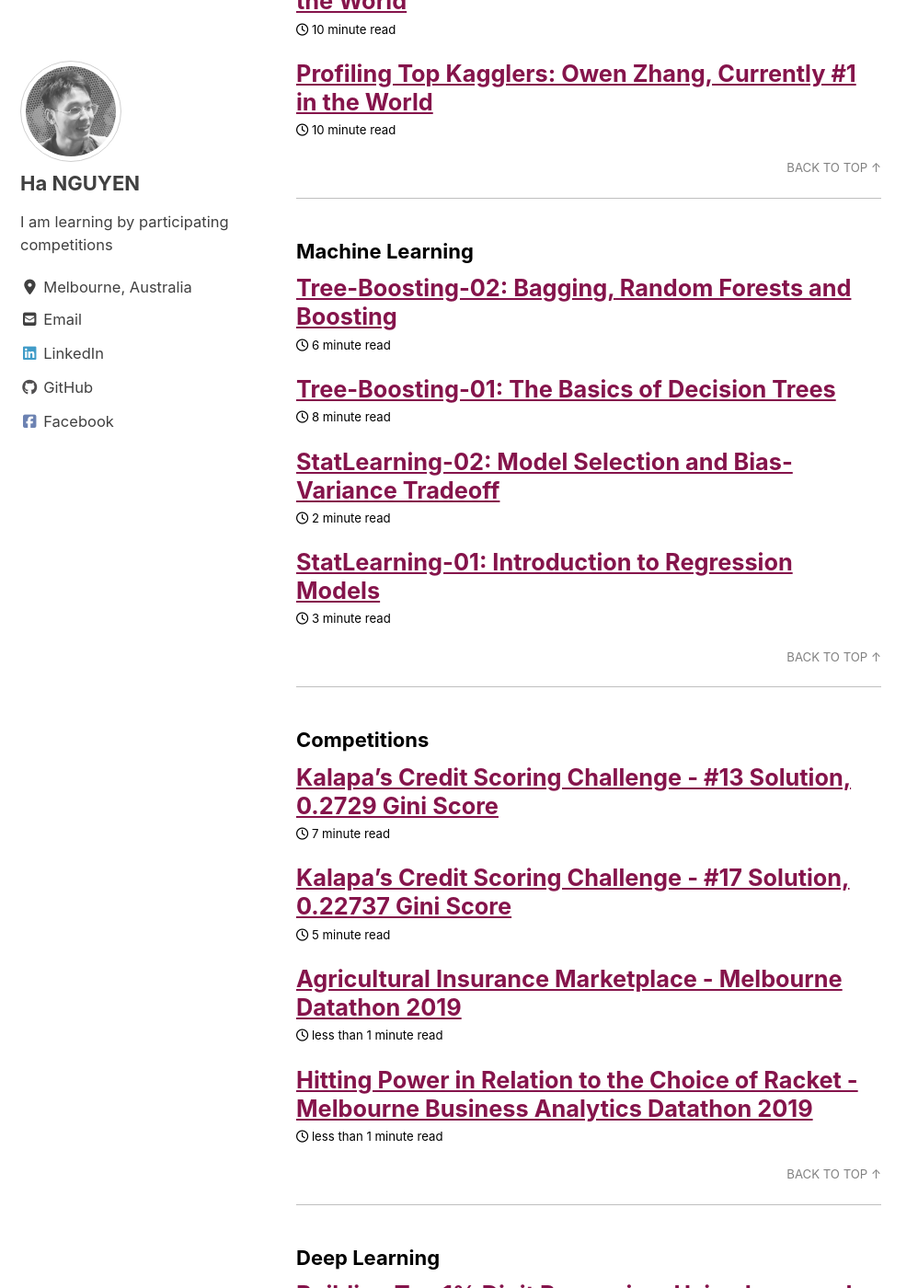
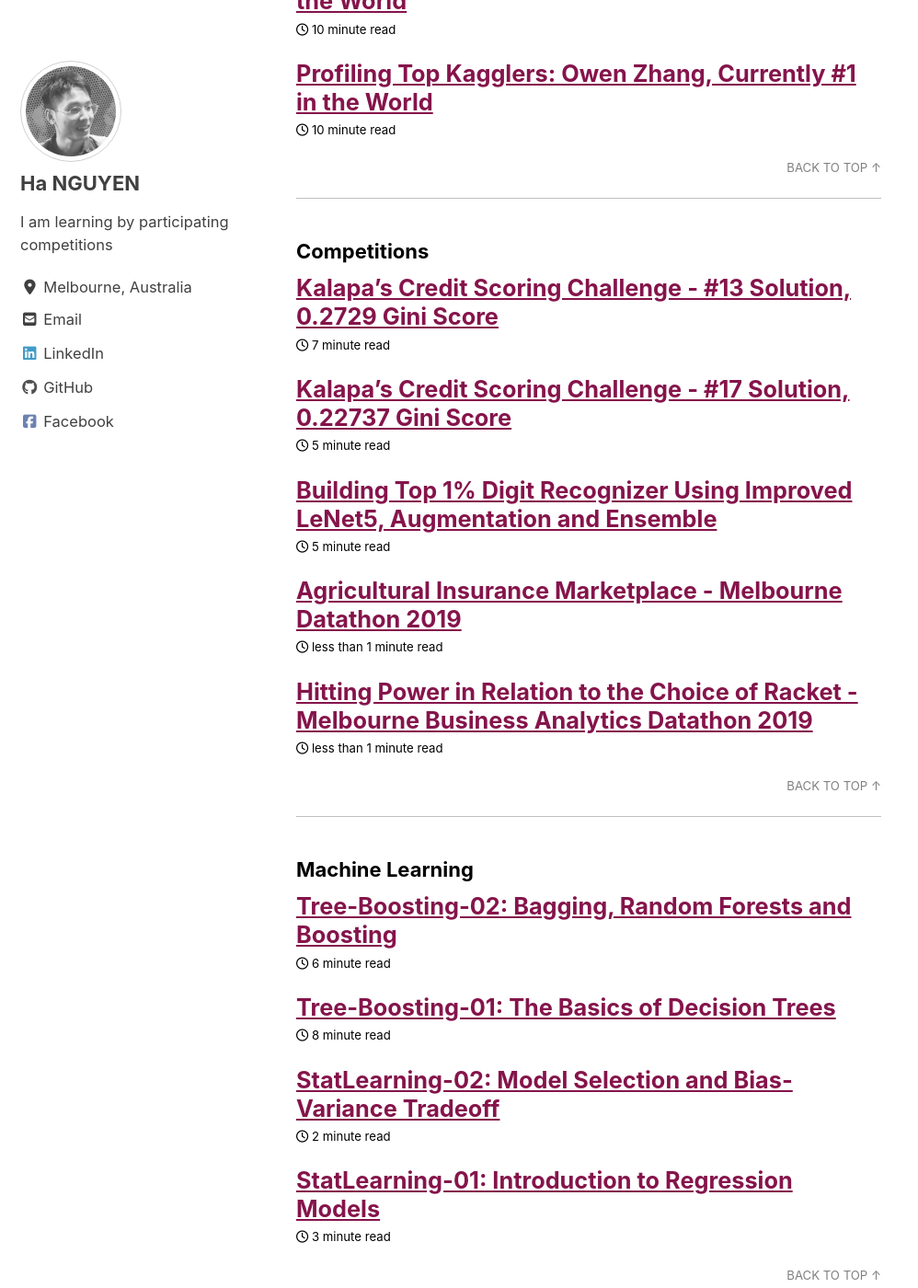
Before and after one commit to datasciblog/datasciblog.github.io, a Jekyll site: the page built from index.html, in a window 1280 px wide and 1400 px high, scrolled down 704 px. Shown: the whole window at 92% size, without its empty margins (0-998 px from the left). Built offline with Jekyll 4.4.1, drawn with Linux system fonts in a browser that asks for light colours; cached includes are drawn as plain includes; nearby versions of some CDN libraries; the list of posts is cut into pages by our own code; part of the change alters nothing that is shown; some of the changed text lies outside the part shown.

Commit message:
Update 2019-12-22-DL-04-building-top-1-digit-recognizer.md

```diff
--- a/_posts/2019-12-22-DL-04-building-top-1-digit-recognizer.md
+++ b/_posts/2019-12-22-DL-04-building-top-1-digit-recognizer.md
@@ -5,7 +5,7 @@ date:   2019-12-22
 permalink: /2019/12/22/building-top-1-digit-recognizer/
 excerpt: ""
 categories:
-- Deep Learning
+- Competitions
 tags:
 - deep learning
 - kaggle
@@ -15,6 +15,8 @@ classes: wide
 #toc_label: "Table of Contents"
 #toc_icon: "cog"
 ---
+
+[Source Code](https://www.kaggle.com/trungha/pytorch-improved-lenet5-augmentation-ensemble)
 
 # Import Library
 
```
